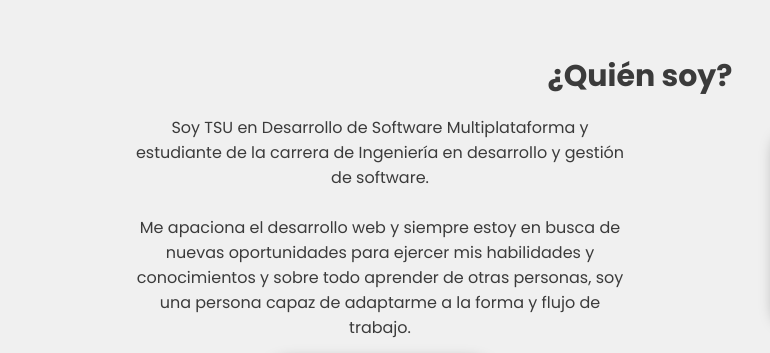
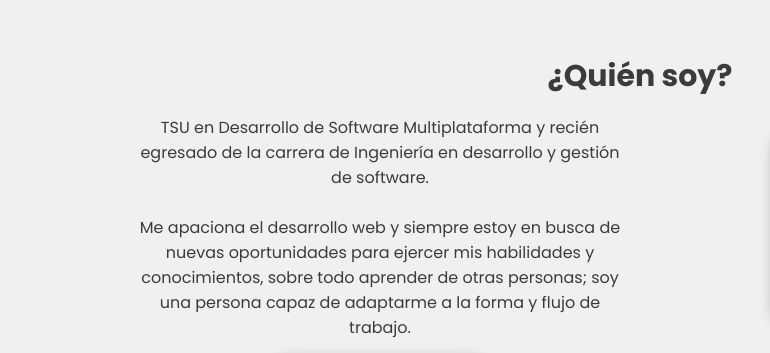
Before and after one commit to IvanCouoh/ivancouoh.github.io, a plain HTML site: page index.html in a window 1280 px wide. Shown: the part 802-1155 px from the top of the page, 0-770 px from the left. Drawn offline with nearby package versions, Linux system fonts and the light colour scheme; grey boxes are pictures that could not be loaded.

Commit message:
Update cv and about me

```diff
--- a/index.html
+++ b/index.html
@@ -59,16 +59,12 @@
             <div class="about-container" data-aos="fade-up" data-aos-duration="2000">
                 <div class="about__description">
                     <p>
-                        Soy TSU en Desarrollo de Software Multiplataforma y estudiante de la carrera de Ingeniería en
-                        desarrollo
-                        y
-                        gestión de software.
+                        TSU en Desarrollo de Software Multiplataforma y recién egresado de la carrera de Ingeniería en
+                        desarrollo y gestión de software.
                         <br><br>
                         Me apaciona el desarrollo web y siempre estoy en busca de nuevas oportunidades para ejercer mis
-                        habilidades y conocimientos y
-                        sobre
-                        todo aprender de otras personas, soy una persona capaz de adaptarme a la forma y flujo de
-                        trabajo.
+                        habilidades y conocimientos, sobre todo aprender de otras personas; soy una persona capaz de
+                        adaptarme a la forma y flujo de trabajo.
                     </p>
                     <a href="assets/docs/cv-javier-herrera.pdf" class="btn btn-download"
                         download="CV Javier Iván Herrera Couoh">Descargar mi CV</a>
@@ -180,7 +176,8 @@
                     <div class="portafolio__details">
                         <p>Desarrollo web</p>
                         <p class="project__name text-color">Sitio de noticias</p>
-                        <img src="assets/images/laravel.png" alt="Laravel 8" title="Laravel 8" class="technologies-icon">
+                        <img src="assets/images/laravel.png" alt="Laravel 8" title="Laravel 8"
+                            class="technologies-icon">
                         <img src="assets/images/mysql.png" alt="MySql" title="MySql" class="technologies-icon">
                         <div class="mg-t projects__buttons">
                             <!-- <a href="" class="btn btn-portafolio">Ver demo</a> -->
```
Also changed, not shown: 1 other file.
